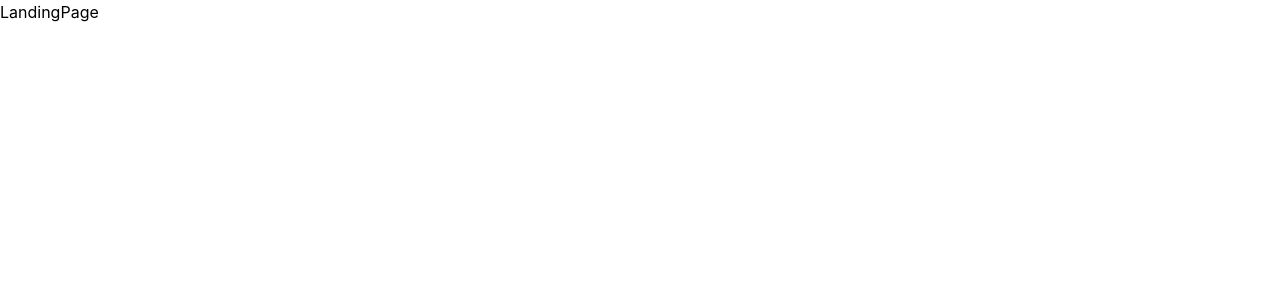
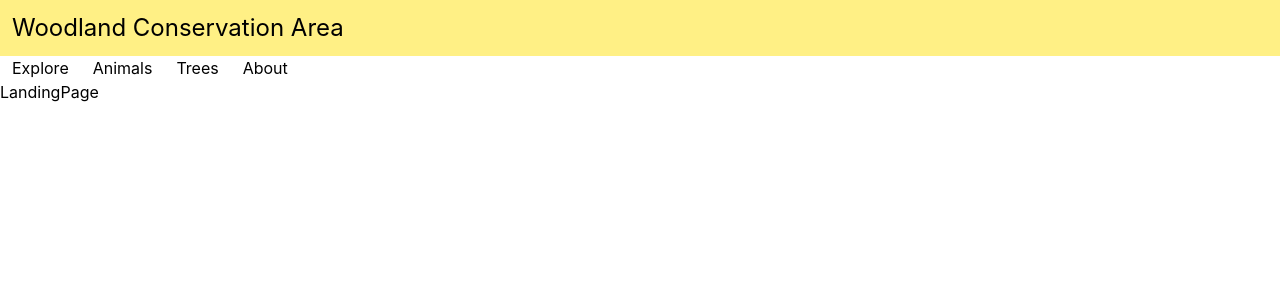
Before and after one commit to Haruni26/software-engineering-project-2026, a React (Vite) app: page / in a window 1280 px wide. Shown: the top 300 px of the page. Built offline with nearby package versions, Linux system fonts and the light colour scheme.

Commit message:
Started work on header component, and added it to main to ensure universal access

```diff
--- /dev/null
+++ b/src/components/header.tsx
@@ -0,0 +1,23 @@
+const Header = () => {
+  const navLinks = [
+    { label: "Explore", href: "/explore" },
+    { label: "Animals", href: "/animals" },
+    { label: "Trees", href: "/trees" },
+    { label: "About", href: "/about" },
+  ];
+
+  return (
+    <header>
+      <h1 className="p-3 text-2xl bg-yellow-200">Woodland Conservation Area</h1>
+      <nav aria-label="Main navigation">
+        {navLinks.map(({ label, href }) => (
+          <a key={href} href={href} className="p-3 hover:underline">
+            {label}
+          </a>
+        ))}
+      </nav>
+    </header>
+  );
+};
+
+export { Header };
--- a/src/main.tsx
+++ b/src/main.tsx
@@ -1,16 +1,18 @@
-import { StrictMode } from 'react';
-import { createRoot } from 'react-dom/client';
-import { Route, BrowserRouter as Router, Routes } from 'react-router-dom';
-import './assets/css/index.css';
-import { LandingPage } from './pages/landing';
+import { StrictMode } from "react";
+import { createRoot } from "react-dom/client";
+import { Route, BrowserRouter as Router, Routes } from "react-router-dom";
+import "./assets/css/index.css";
+import { LandingPage } from "./pages/landing";
+import { Header } from "./components/header";
 
-const root = document.getElementById('root');
+const root = document.getElementById("root");
 
 createRoot(root!).render(
   <StrictMode>
     <Router>
+      <Header />
       <Routes>
-				<Route path='/' element={<LandingPage />} />
+        <Route path="/" element={<LandingPage />} />
       </Routes>
     </Router>
   </StrictMode>,
--- a/src/pages/landing.tsx
+++ b/src/pages/landing.tsx
@@ -1,5 +1,9 @@
 const LandingPage = () => {
-	return <div>LandingPage</div>;
+  return (
+    <div>
+      <h1>LandingPage</h1>
+    </div>
+  );
 };
 
 export { LandingPage };
```
Also changed, not shown: 1 other file (tests, documents, lock files or other folders). Lines whose indentation alone changed are shown as unchanged.
